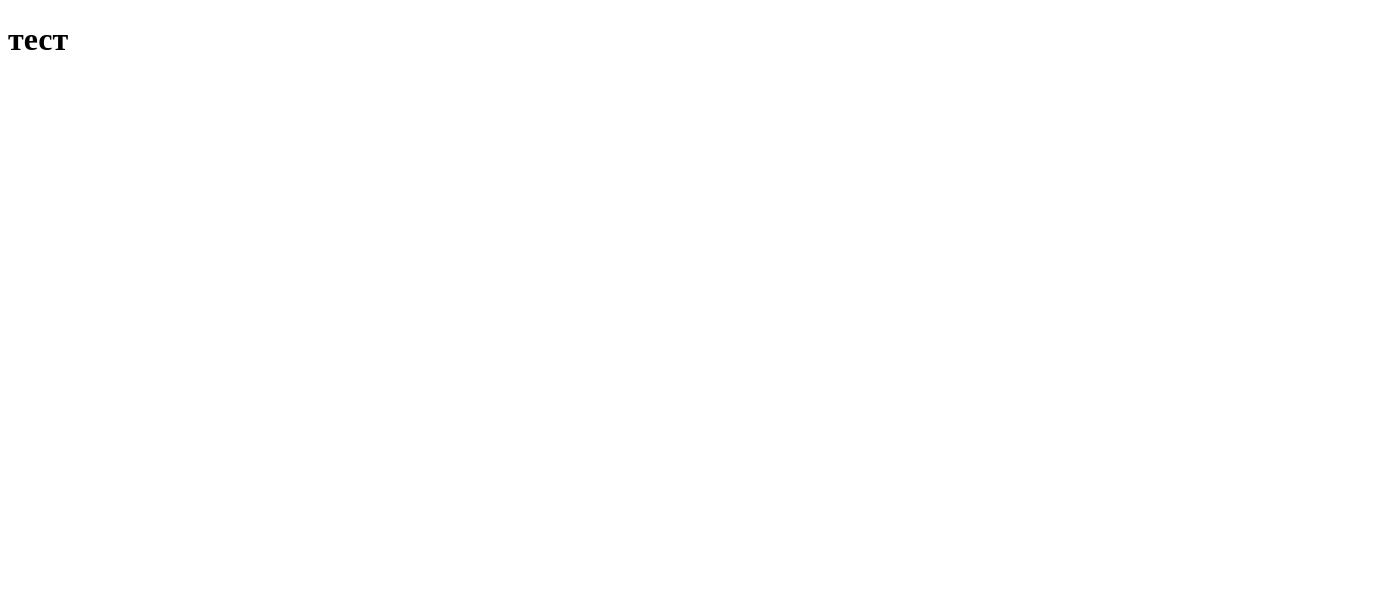
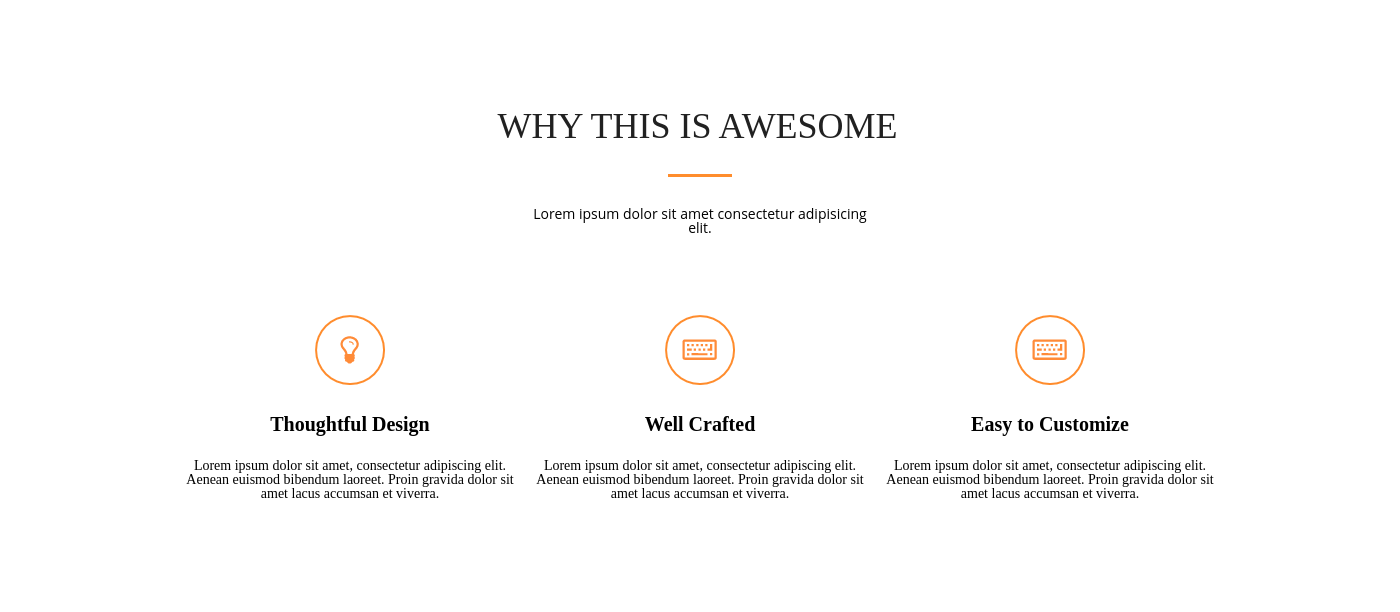
Before and after one commit to rozhhole/homework, a plain HTML site: page index.html in a window 1280 px wide. Shown: the whole page, 1400 px wide, since content can reach past the window. Drawn offline with Linux system fonts and the light colour scheme.

Commit message:
homework 2

```diff
--- /dev/null
+++ b/css/reset.css
@@ -0,0 +1,133 @@
+/* http://meyerweb.com/eric/tools/css/reset/
+   v2.0 | 20110126
+   License: none (public domain) */
+
+html,
+body,
+div,
+span,
+applet,
+object,
+iframe,
+h1,
+h2,
+h3,
+h4,
+h5,
+h6,
+p,
+blockquote,
+pre,
+a,
+abbr,
+acronym,
+address,
+big,
+cite,
+code,
+del,
+dfn,
+em,
+img,
+ins,
+kbd,
+q,
+s,
+samp,
+small,
+strike,
+strong,
+sub,
+sup,
+tt,
+var,
+b,
+u,
+i,
+center,
+dl,
+dt,
+dd,
+ol,
+ul,
+li,
+fieldset,
+form,
+label,
+legend,
+table,
+caption,
+tbody,
+tfoot,
+thead,
+tr,
+th,
+td,
+article,
+aside,
+canvas,
+details,
+embed,
+figure,
+figcaption,
+footer,
+header,
+hgroup,
+menu,
+nav,
+output,
+ruby,
+section,
+summary,
+time,
+mark,
+audio,
+video {
+  margin: 0;
+  padding: 0;
+  border: 0;
+  vertical-align: top;
+  overflow: visible;
+}
+/* HTML5 display-role reset for older browsers */
+article,
+aside,
+details,
+figcaption,
+figure,
+footer,
+header,
+hgroup,
+menu,
+nav,
+section {
+  display: block;
+}
+html {
+  -webkit-font-smoothing: antialiased;
+}
+body {
+  line-height: 1;
+}
+ol,
+ul {
+  list-style: none;
+}
+blockquote,
+q {
+  quotes: none;
+}
+blockquote:before,
+blockquote:after,
+q:before,
+q:after {
+  content: "";
+  content: none;
+}
+table {
+  border-collapse: collapse;
+  border-spacing: 0;
+}
+form *:focus {
+  outline: none;
+}
--- a/css/style.css
+++ b/css/style.css
@@ -1,3 +1,97 @@
-.menu {
-    color: red;
+section {
+    width: 1400px;
 }
+.container {
+    width: 405px;
+    margin: 0 auto;
+}
+.section {
+
+    background-color: #ffffff;
+    padding: 108px;
+}
+
+.title {
+    width: 405px;
+    margin: 0 auto;
+    padding-bottom: 30px;
+
+}
+
+h2 {
+    color: #212121;
+    font-family: serif;
+    font-size: 36px;
+    font-weight: 400;
+    font-style: normal;
+}
+.line {
+    margin: 0 auto;
+    width: 64px;
+    border-bottom: solid;
+    color :#ff8d2d
+
+}
+.subtitle {
+    text-align: center;
+    margin: 0 auto;
+    width: 359px;
+    font-family: "Open Sans";
+    font-size: 14px;
+    padding-top: 30px;
+    padding-bottom: 80px;
+}
+.card {
+    display: flex;
+    align-items: center;
+    justify-content: center;
+    width: 1114px;
+    margin: 0 auto;
+
+}
+
+
+
+
+.item{
+
+    width: 350px;
+}
+
+
+.item p{
+
+    text-align: center;
+    font-size: 14px;
+
+}
+.item h3{
+
+        font-size: 20px;
+
+}
+.item-icon {
+
+    margin: 0 auto;
+    width: 70px;
+    height: 70px;
+
+
+}
+.item-title {
+    padding-top: 29px;
+    padding-bottom: 25px;;
+    font-size: 20px;
+    width: 181px;;
+    text-align: center;
+    margin: 0 auto;
+}
+
+
+.item-subtitile {
+    box-sizing: border-box;
+    font-size: 14px;
+    width: 350px;
+    text-align: center;
+    margin: 0 auto;
+}
--- a/index.html
+++ b/index.html
@@ -3,11 +3,51 @@
 <head>
     <meta charset="UTF-8">
     <meta name="viewport" content="width=device-width, initial-scale=1.0">
+    <link rel="stylesheet" href="css/reset.css">
     <link rel="stylesheet" href="css/style.css">
     <title>Document</title>
 </head>
 <body>
-<h1>тест</h1>
+    <section>
+        <div class="section">
+           <div class="container">
+                <div class="title">
+                  <h2>WHY THIS IS AWESOME</h2>
+                </div>
+                <div class="line"></div>
+                <div class="subtitle">
+                   <p>Lorem ipsum dolor sit amet consectetur adipisicing elit.</p>
+                </div>
+           </div>
+           <div class="card">
+               <div class="item" >
+                   <div class="item-icon"><img src="img/1.png" alt="picture">
+                   </div>
+                   <div class="item-title"><h3>Thoughtful Design</h3></div>
+                   <div class="item-subtitle"><p>Lorem ipsum dolor sit amet, consectetur adipiscing
+                    elit. Aenean euismod bibendum laoreet. Proin gravida
+                    dolor sit amet lacus accumsan et viverra.</p></div>
+               </div>
+               <div class="item">
+                <div class="item-icon"><img src="img/2.png" alt="picture"></div>
+                <div class="item-title"><h3>Well Crafted</h3></div>
+                <div class="item-subtitle"><p>Lorem ipsum dolor sit amet, consectetur adipiscing
+                 elit. Aenean euismod bibendum laoreet. Proin gravida
+                 dolor sit amet lacus accumsan et viverra.</p></div>
+               </div>
+               <div class="item">
+                <div class="item-icon"><img src="img/2.png" alt="picture">
 
+                </div>
+                <div class="item-title"><h3>Easy to Customize</h3></div>
+                <div class="item-subtitle"><p>Lorem ipsum dolor sit amet, consectetur adipiscing
+                 elit. Aenean euismod bibendum laoreet. Proin gravida
+                 dolor sit amet lacus accumsan et viverra.</p></div>
+               </div>
+
+           </div>
+
+        </div>
+    </section>
 </body>
 </html>
```
Also changed, not shown: img/1.png (added), img/2.png (added), img/3.png (added).
